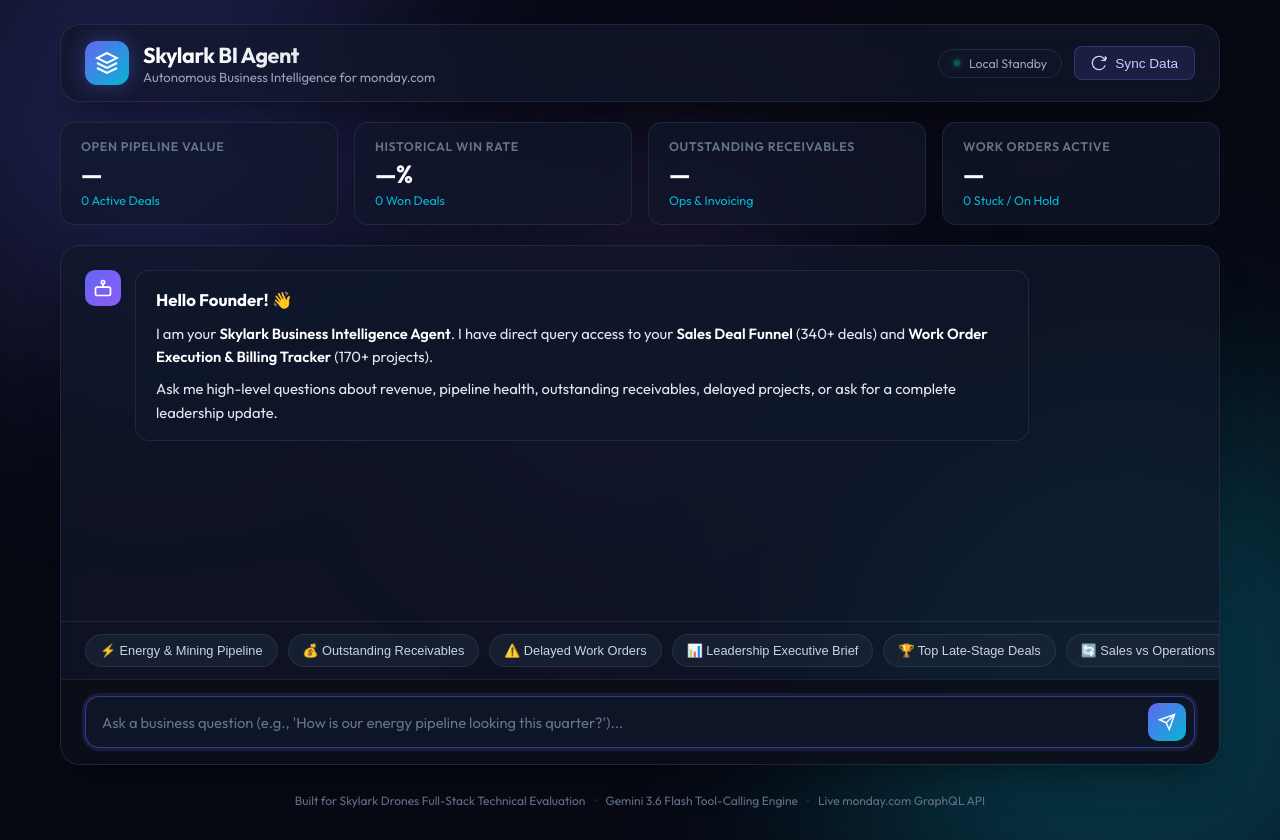
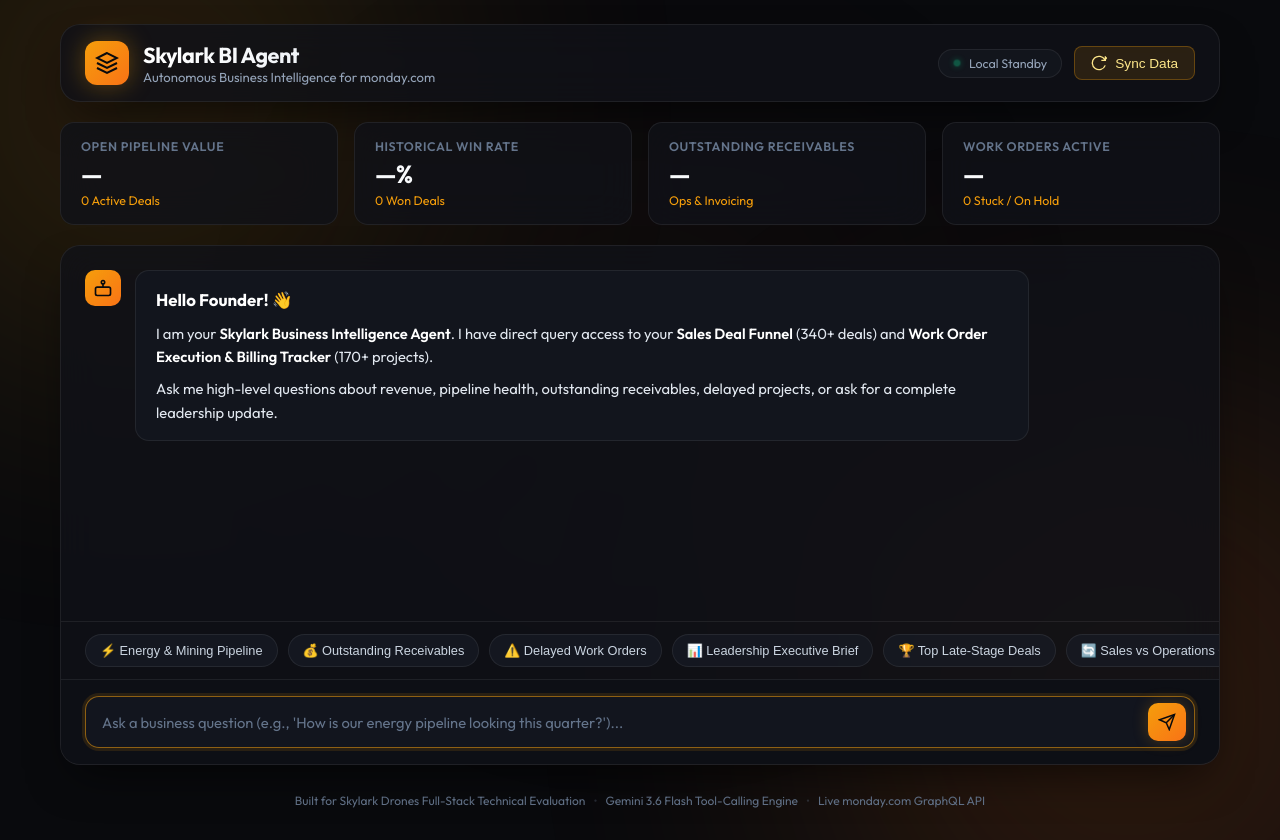
Before and after one commit to jeiatgit/skylark-bi-agent, a plain HTML site: page public/index.html in a window 1280 px wide. Drawn offline with Linux system fonts and the light colour scheme; no server answers.

```diff
--- a/public/style.css
+++ b/public/style.css
@@ -1,21 +1,26 @@
 :root {
-  --bg-primary: #070913;
-  --bg-surface: rgba(18, 24, 43, 0.7);
-  --bg-surface-hover: rgba(28, 38, 68, 0.85);
-  --bg-card: rgba(15, 23, 42, 0.65);
-  --border-subtle: rgba(255, 255, 255, 0.08);
-  --border-focus: rgba(99, 102, 241, 0.5);
+  /* Bauhaus Amber & Titanium Slate Palette */
+  --bg-primary: #090a0d;
+  --bg-surface: rgba(16, 18, 24, 0.82);
+  --bg-surface-hover: rgba(26, 30, 40, 0.9);
+  --bg-card: rgba(20, 23, 31, 0.7);
+  --border-subtle: rgba(255, 255, 255, 0.07);
+  --border-focus: rgba(245, 158, 11, 0.55);
+
   --text-primary: #f8fafc;
   --text-secondary: #94a3b8;
   --text-muted: #64748b;
-  --accent-cyan: #06b6d4;
-  --accent-indigo: #6366f1;
-  --accent-violet: #8b5cf6;
+
+  /* Creative Bauhaus Accents */
+  --accent-amber: #f59e0b;
+  --accent-ochre: #fbbf24;
+  --accent-sunset: #f97316;
+  --accent-warm: #d97706;
   --accent-emerald: #10b981;
-  --accent-amber: #f59e0b;
   --accent-rose: #f43f5e;
-  --glass-blur: blur(16px);
-  --shadow-lg: 0 20px 40px -15px rgba(0, 0, 0, 0.5);
+
+  --glass-blur: blur(18px);
+  --shadow-lg: 0 20px 45px -15px rgba(0, 0, 0, 0.65);
   --radius-sm: 8px;
   --radius-md: 14px;
   --radius-lg: 20px;
@@ -38,37 +43,37 @@ body {
   position: relative;
 }
 
-/* Background Ambient Glows */
+/* Background Ambient Glows (Warm Creative Bauhaus Tones) */
 .background-glow {
   position: fixed;
   border-radius: 50%;
-  filter: blur(120px);
-  opacity: 0.25;
+  filter: blur(140px);
+  opacity: 0.16;
   pointer-events: none;
   z-index: 0;
 }
 .background-glow.top-left {
-  width: 500px;
-  height: 500px;
-  background: var(--accent-indigo);
-  top: -150px;
-  left: -100px;
+  width: 520px;
+  height: 520px;
+  background: var(--accent-amber);
+  top: -160px;
+  left: -120px;
 }
 .background-glow.bottom-right {
-  width: 600px;
-  height: 600px;
-  background: var(--accent-cyan);
-  bottom: -200px;
-  right: -150px;
+  width: 620px;
+  height: 620px;
+  background: var(--accent-sunset);
+  bottom: -220px;
+  right: -160px;
 }
 .background-glow.center {
-  width: 400px;
-  height: 400px;
-  background: var(--accent-violet);
-  top: 40%;
+  width: 420px;
+  height: 420px;
+  background: #b45309;
+  top: 45%;
   left: 50%;
   transform: translate(-50%, -50%);
-  opacity: 0.15;
+  opacity: 0.08;
 }
 
 /* App Container */
@@ -109,23 +114,25 @@ body {
   width: 44px;
   height: 44px;
   border-radius: 12px;
-  background: linear-gradient(135deg, var(--accent-indigo), var(--accent-cyan));
+  background: linear-gradient(135deg, var(--accent-amber), var(--accent-sunset));
   display: flex;
   align-items: center;
   justify-content: center;
-  color: white;
-  box-shadow: 0 0 20px rgba(99, 102, 241, 0.4);
+  color: #090a0d;
+  font-weight: 800;
+  box-shadow: 0 0 24px rgba(245, 158, 11, 0.35);
 }
 .logo-icon svg {
   width: 24px;
   height: 24px;
+  stroke: #090a0d;
 }
 
 .brand-text h1 {
   font-size: 1.35rem;
   font-weight: 700;
   letter-spacing: -0.02em;
-  background: linear-gradient(to right, #ffffff, #cbd5e1);
+  background: linear-gradient(to right, #ffffff, #e2e8f0);
   -webkit-background-clip: text;
   -webkit-text-fill-color: transparent;
 }
@@ -146,7 +153,7 @@ body {
   gap: 8px;
   padding: 6px 14px;
   border-radius: 999px;
-  background: rgba(15, 23, 42, 0.8);
+  background: rgba(20, 23, 31, 0.85);
   border: 1px solid var(--border-subtle);
   font-size: 0.78rem;
   color: var(--text-secondary);
@@ -171,17 +178,17 @@ body {
   gap: 8px;
   padding: 8px 16px;
   border-radius: var(--radius-sm);
-  background: rgba(99, 102, 241, 0.15);
-  border: 1px solid rgba(99, 102, 241, 0.3);
-  color: #c7d2fe;
+  background: rgba(245, 158, 11, 0.12);
+  border: 1px solid rgba(245, 158, 11, 0.3);
+  color: #fde68a;
   font-size: 0.85rem;
   font-weight: 500;
   cursor: pointer;
   transition: all 0.2s ease;
 }
 .action-btn:hover {
-  background: rgba(99, 102, 241, 0.25);
-  border-color: rgba(99, 102, 241, 0.6);
+  background: rgba(245, 158, 11, 0.22);
+  border-color: rgba(245, 158, 11, 0.6);
   transform: translateY(-1px);
 }
 .action-btn svg {
@@ -222,13 +229,13 @@ body {
   left: 0;
   right: 0;
   height: 2px;
-  background: linear-gradient(90deg, transparent, var(--accent-indigo), transparent);
+  background: linear-gradient(90deg, transparent, var(--accent-amber), transparent);
   opacity: 0;
   transition: opacity 0.3s ease;
 }
 .kpi-card:hover {
   transform: translateY(-2px);
-  border-color: rgba(255, 255, 255, 0.18);
+  border-color: rgba(245, 158, 11, 0.35);
 }
 .kpi-card:hover::before {
   opacity: 1;
@@ -249,7 +256,7 @@ body {
 }
 .kpi-sub {
   font-size: 0.78rem;
-  color: var(--accent-cyan);
+  color: var(--accent-amber);
 }
 
 /* Chat Workspace */
@@ -304,22 +311,24 @@ body {
   flex-shrink: 0;
 }
 .agent-avatar {
-  background: linear-gradient(135deg, var(--accent-indigo), var(--accent-violet));
-  color: white;
+  background: linear-gradient(135deg, var(--accent-amber), var(--accent-sunset));
+  color: #090a0d;
 }
 .agent-avatar svg {
   width: 20px;
   height: 20px;
+  stroke: #090a0d;
 }
 .user-avatar {
-  background: linear-gradient(135deg, var(--accent-cyan), #0284c7);
-  color: white;
+  background: linear-gradient(135deg, #334155, #1e293b);
+  border: 1px solid var(--border-subtle);
+  color: #ffffff;
   font-weight: 600;
   font-size: 0.85rem;
 }
 
 .message-content {
-  background: rgba(15, 23, 42, 0.8);
+  background: rgba(20, 23, 31, 0.88);
   border: 1px solid var(--border-subtle);
   padding: 16px 20px;
   border-radius: var(--radius-md);
@@ -328,8 +337,8 @@ body {
   color: #e2e8f0;
 }
 .user-message .message-content {
-  background: linear-gradient(135deg, rgba(99, 102, 241, 0.25), rgba(6, 182, 212, 0.2));
-  border-color: rgba(99, 102, 241, 0.4);
+  background: linear-gradient(135deg, rgba(245, 158, 11, 0.18), rgba(249, 115, 22, 0.14));
+  border-color: rgba(245, 158, 11, 0.38);
   color: #ffffff;
 }
 
@@ -341,7 +350,7 @@ body {
 .message-content h4 {
   font-size: 0.95rem;
   margin: 12px 0 6px 0;
-  color: var(--accent-cyan);
+  color: var(--accent-ochre);
 }
 .message-content p {
   margin-bottom: 8px;
@@ -374,7 +383,7 @@ body {
   border-bottom: 1px solid rgba(255, 255, 255, 0.08);
 }
 .chat-table th {
-  color: var(--accent-cyan);
+  color: var(--accent-ochre);
   font-weight: 600;
   background: rgba(255, 255, 255, 0.03);
 }
@@ -386,16 +395,16 @@ body {
   gap: 6px;
   padding: 4px 10px;
   border-radius: 6px;
-  background: rgba(6, 182, 212, 0.12);
-  border: 1px solid rgba(6, 182, 212, 0.3);
-  color: var(--accent-cyan);
+  background: rgba(245, 158, 11, 0.1);
+  border: 1px solid rgba(245, 158, 11, 0.28);
+  color: var(--accent-ochre);
   font-size: 0.74rem;
   font-family: 'JetBrains Mono', monospace;
   margin-top: 10px;
 }
 
 .data-warning-box {
-  background: rgba(245, 158, 11, 0.1);
+  background: rgba(245, 158, 11, 0.08);
   border-left: 3px solid var(--accent-amber);
   padding: 8px 12px;
   margin-top: 10px;
@@ -419,7 +428,7 @@ body {
 .chip {
   padding: 8px 14px;
   border-radius: 999px;
-  background: rgba(30, 41, 59, 0.6);
+  background: rgba(26, 30, 40, 0.65);
   border: 1px solid var(--border-subtle);
   color: #cbd5e1;
   font-size: 0.8rem;
@@ -428,8 +437,8 @@ body {
   transition: all 0.2s ease;
 }
 .chip:hover {
-  background: rgba(99, 102, 241, 0.2);
-  border-color: rgba(99, 102, 241, 0.5);
+  background: rgba(245, 158, 11, 0.18);
+  border-color: rgba(245, 158, 11, 0.45);
   color: #ffffff;
   transform: translateY(-1px);
 }
@@ -438,13 +447,13 @@ body {
 .chat-input-bar {
   padding: 16px 24px;
   border-top: 1px solid var(--border-subtle);
-  background: rgba(11, 15, 25, 0.85);
+  background: rgba(14, 16, 22, 0.9);
 }
 .input-wrapper {
   display: flex;
   align-items: center;
   gap: 10px;
-  background: rgba(15, 23, 42, 0.9);
+  background: rgba(20, 23, 31, 0.95);
   border: 1px solid var(--border-subtle);
   border-radius: var(--radius-md);
   padding: 6px 8px 6px 16px;
@@ -452,7 +461,7 @@ body {
 }
 .input-wrapper:focus-within {
   border-color: var(--border-focus);
-  box-shadow: 0 0 0 3px rgba(99, 102, 241, 0.15);
+  box-shadow: 0 0 0 3px rgba(245, 158, 11, 0.12);
 }
 .input-wrapper input {
   flex: 1;
@@ -470,22 +479,24 @@ body {
   width: 38px;
   height: 38px;
   border-radius: 10px;
-  background: linear-gradient(135deg, var(--accent-indigo), var(--accent-cyan));
+  background: linear-gradient(135deg, var(--accent-amber), var(--accent-sunset));
   border: none;
-  color: white;
+  color: #090a0d;
   display: flex;
   align-items: center;
   justify-content: center;
   cursor: pointer;
   transition: all 0.2s ease;
+  box-shadow: 0 0 15px rgba(245, 158, 11, 0.25);
 }
 .send-button:hover {
-  opacity: 0.9;
+  opacity: 0.92;
   transform: scale(1.04);
 }
 .send-button svg {
   width: 18px;
   height: 18px;
+  stroke: #090a0d;
 }
 
 /* Typing indicator */
@@ -498,7 +509,7 @@ body {
   width: 6px;
   height: 6px;
   border-radius: 50%;
-  background: var(--text-secondary);
+  background: var(--accent-amber);
   animation: blink 1.4s infinite both;
 }
 .typing-dots span:nth-child(2) { animation-delay: 0.2s; }
```
